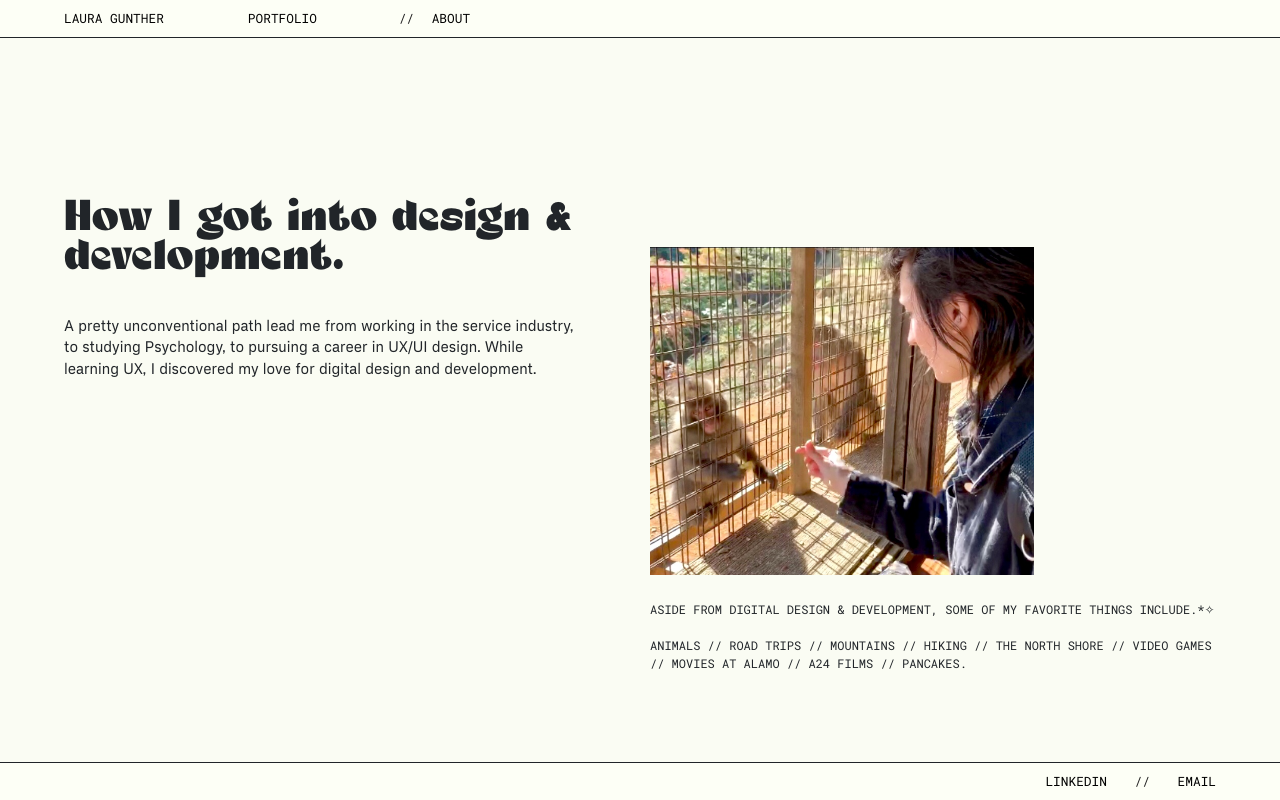
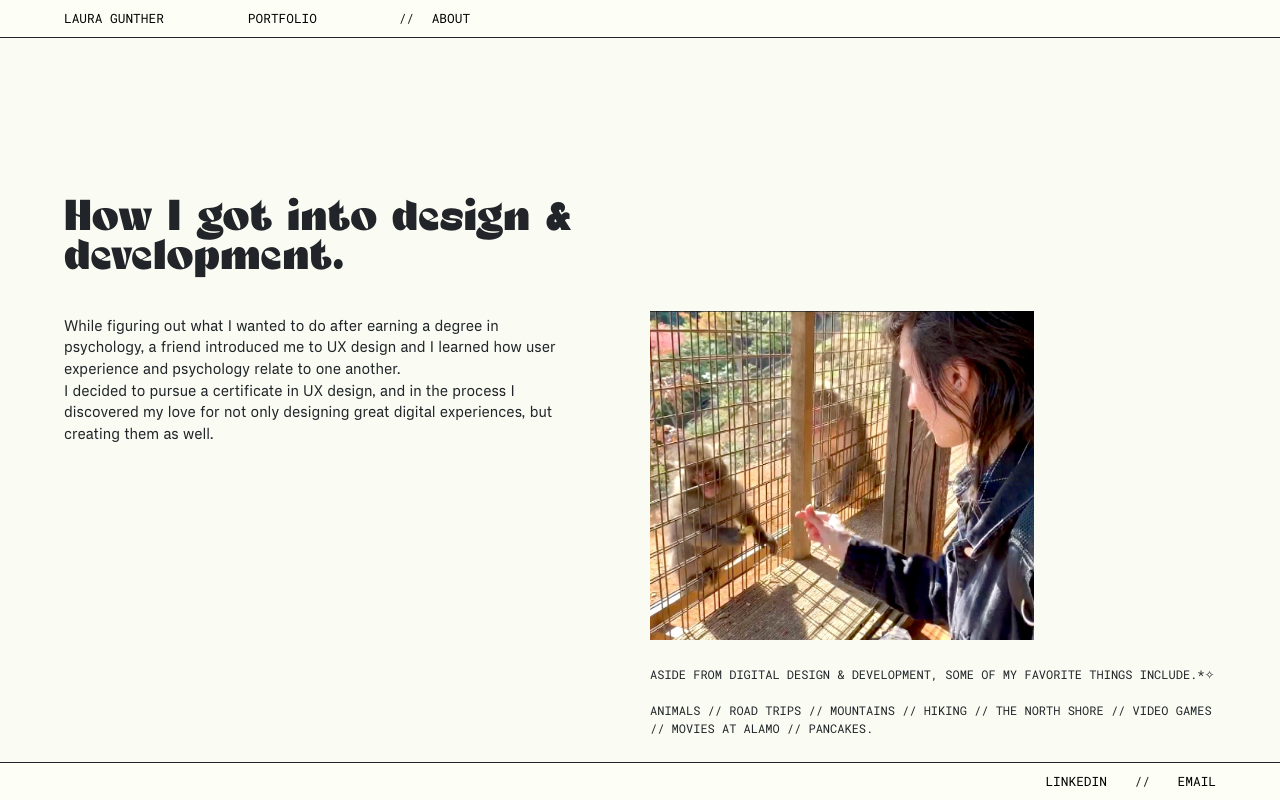
Before and after one commit to lo-designs/Portfolio, a React (Create React App) app: page /about in a window 1280 px wide. Built offline with nearby package versions, Linux system fonts and the light colour scheme.

Commit message:
more fixes

```diff
--- a/src/Components/About/About.jsx
+++ b/src/Components/About/About.jsx
@@ -11,10 +11,8 @@ function About() {
 
         <div className="about-description">
           <p>
-            A pretty unconventional path lead me from working in the service
-            industry, to studying Psychology, to pursuing a career in UX/UI
-            design. While learning UX, I discovered my love for digital design
-            and development.
+            While figuring out what I wanted to do after earning a degree in psychology, a friend introduced me to UX design and I learned how user experience and psychology relate to one another.
+           <p> I decided to pursue a certificate in UX design, and in the process I discovered my love for not only designing great digital experiences, but creating them as well.</p>
           </p>
         </div>
       </div>
@@ -30,7 +28,7 @@ function About() {
           <br />
           <br />
           animals // road trips // mountains // hiking // the north shore //
-          video games // movies at alamo // A24 films // pancakes.
+          video games // movies at alamo // pancakes.
         </p>
       </div>
       </div>
--- a/src/Components/Portfolio/Portfolio.jsx
+++ b/src/Components/Portfolio/Portfolio.jsx
@@ -20,9 +20,8 @@ function Portfolio() {
           <p>
             I've had the opportunity to work with some great local businesses
             doing web design, as well as UX/UI research and design for clients
-            while earning a certificate in UX. Most recently, I've worked as an
-            associate software engineer contractor at Optum Tech, and designed
-            and developed this portfolio in my spare time.
+            while earning a certificate in UX. Most recently, I've held a contractor role as an associate software engineer, and designed
+            and developed this portfolio in my spare time :D
           </p>
           <p>Check out some of my case studies below:</p>
         </div>
--- a/src/Components/PortfolioPages/ParraLily/ParraLily.jsx
+++ b/src/Components/PortfolioPages/ParraLily/ParraLily.jsx
@@ -5,7 +5,6 @@ import "../PortfolioPages.scss";
 import parraHero from "../../Images/ParraLily/parra.jpg";
 import parraMenu from "../../Images/ParraLily/parraLilyBrunch.png";
 import designBoard from "../../Images/ParraLily/designboard.png";
-import parraProto from "../../Images/ParraLily/wireframes.png";
 
 function ParraLily() {
   return (
@@ -81,8 +80,6 @@ function ParraLily() {
                 <p className="caption">✧ Menu designed for brunch event</p>
                 <img src={designBoard} alt=""></img>
                 <p className="caption">✧ Design board made in Adobe XD</p>
-                <img src={parraProto} alt=""></img>
-                <p className="last-caption">✧ Wireframes made in Adobe XD</p>
               </div>
             </div>
           </div>
```
